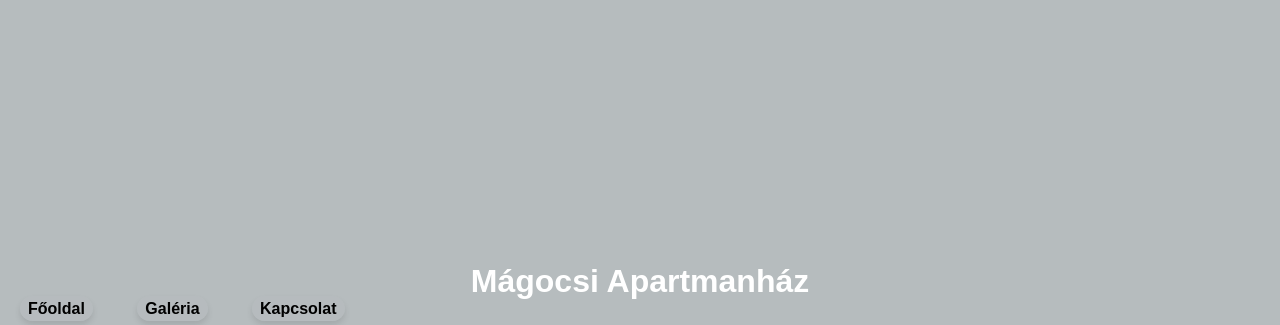
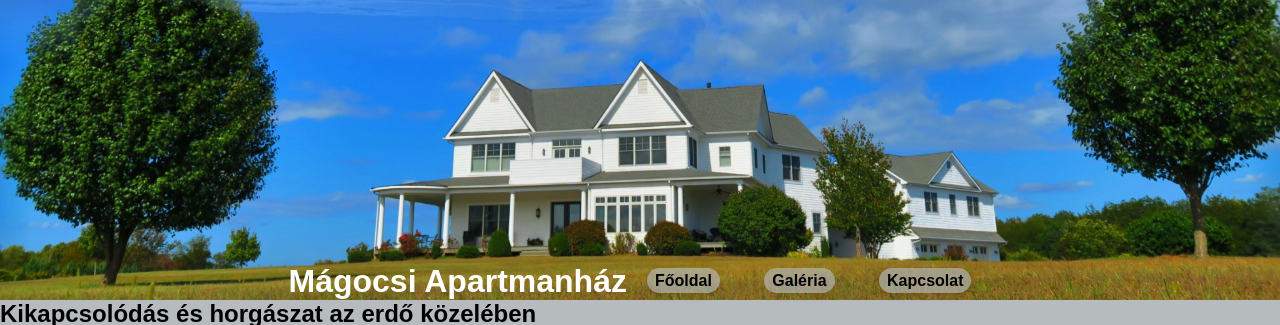
Before and after one commit to TAlexa1997/Projekt-feladat, a plain HTML site: page main.html in a window 1280 px wide. Shown: the top 325 px of the page. Drawn offline with Linux system fonts and the light colour scheme.

Commit message:
header javítás

```diff
--- a/main.html
+++ b/main.html
@@ -177,15 +177,17 @@ footer {
 </head>
 <body>
 
-    <header>
+    <header header style="background-image: url(img/borito.jpg);">
         <h1>Mágocsi Apartmanház</h1>
+        <nav>
+            <a href="main.html">Főoldal</a>
+            <a href="galeria.html">Galéria</a>
+            <a href="kapcsolat.html">Kapcsolat</a>
+        </nav>
+
     </header>
 
-    <nav>
-        <a href="main.html">Főoldal</a>
-        <a href="galeria.html">Galéria</a>
-        <a href="kapcsolat.html">Kapcsolat</a>
-    </nav>
+
 
     <main>
         <div class="content">
```
